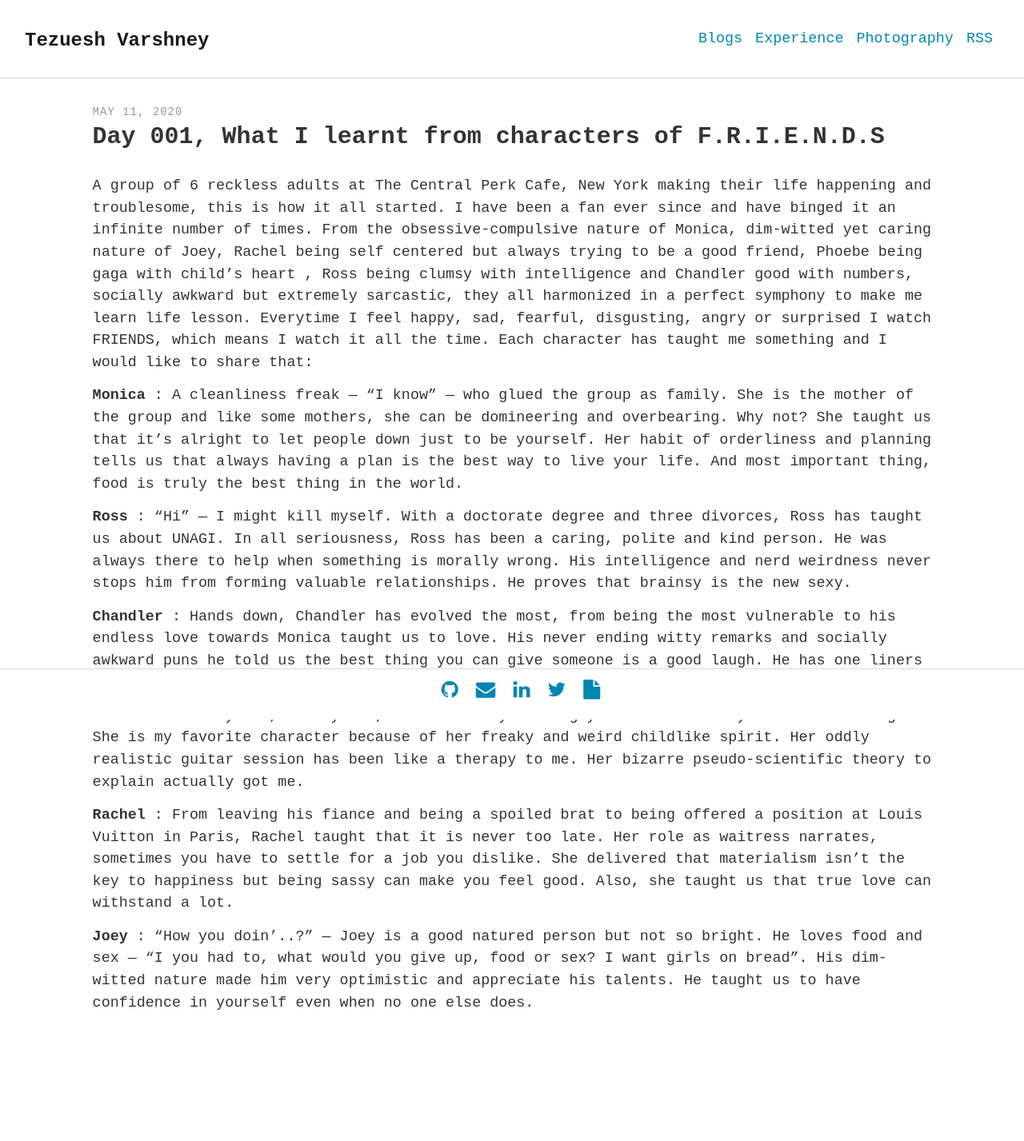
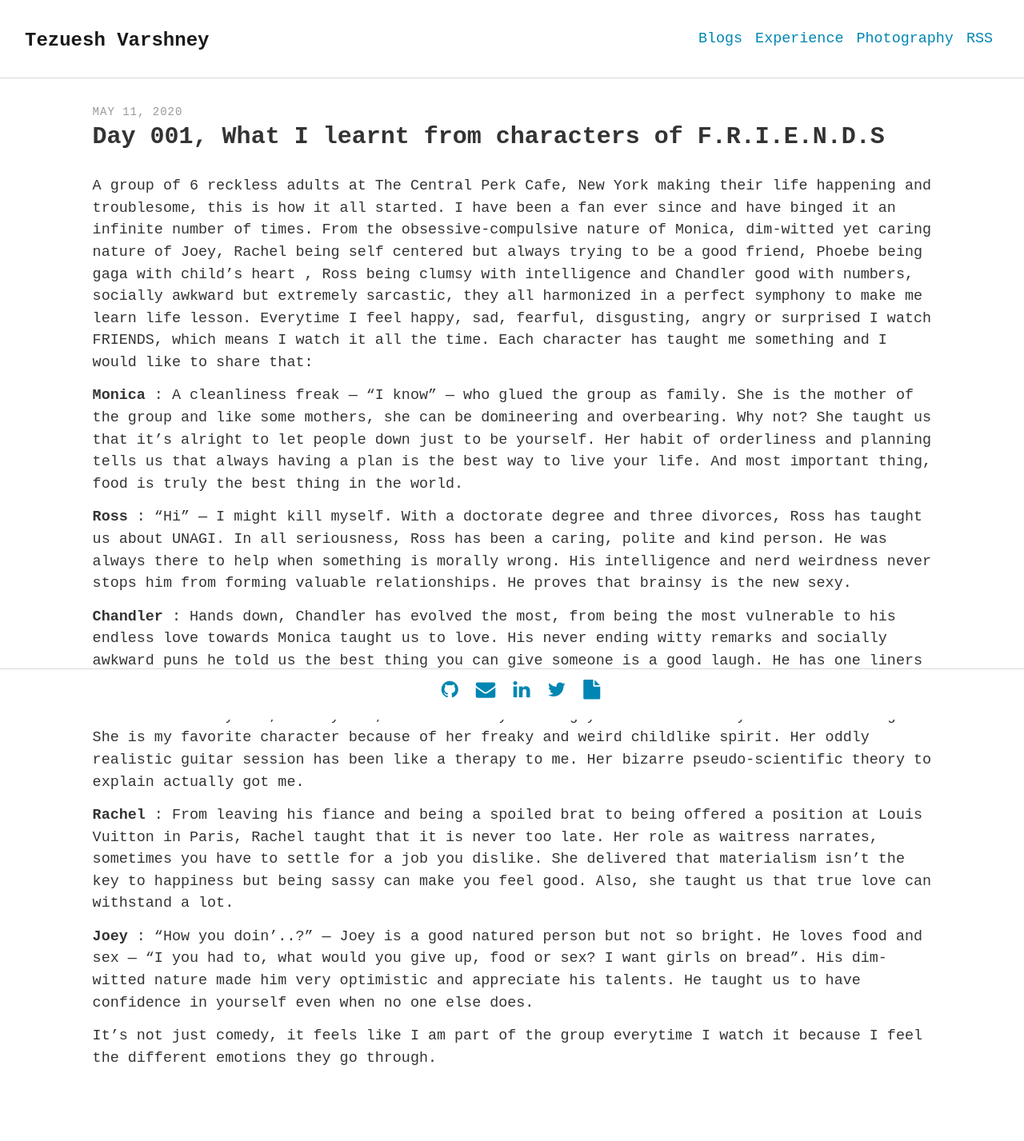
Before and after one commit to square-1111/square-1111.github.io, a Jekyll site: the page built from _posts/2020-05-11-What-i-learnt-from-friends.md, in a window 1280 px wide. Shown: the whole page at 80% size. Built offline with Jekyll 4.4.1, drawn with Linux system fonts in a browser that asks for light colours; some web fonts are replaced; before the commit the page ends 1310 px from its top, so only the background shows below that.

Commit message:
1) Fix: Footer 2) Add finishing line to Day001 post

```diff
--- a/_posts/2020-05-11-What-i-learnt-from-friends.md
+++ b/_posts/2020-05-11-What-i-learnt-from-friends.md
@@ -18,3 +18,6 @@
 **Rachel** : From leaving his fiance and being a spoiled brat to being offered a position at Louis Vuitton in Paris, Rachel taught that it is never too late. Her role as waitress narrates, sometimes you have to settle for a job you dislike. She delivered that materialism isn’t the key to happiness but being sassy can make you feel good. Also, she taught us that true love can withstand a lot.
 
 **Joey** : “How you doin’..?” — Joey is a good natured person but not so bright. He loves food and sex — “I you had to, what would you give up, food or sex? I want girls on bread”. His dim-witted nature made him very optimistic and appreciate his talents. He taught us to have confidence in yourself even when no one else does.
+
+
+It's not just comedy, it feels like I am part of the group everytime I watch it because I feel the different emotions they go through.
--- a/assets/scss/_layout.scss
+++ b/assets/scss/_layout.scss
@@ -44,6 +44,8 @@
   margin-right: auto;
   max-width: 60em;
   font-weight: normal;
+  padding-bottom: 2cm;
+
 }
 
 .pull-left {
--- a/assets/scss/_syntax-highlighting.scss
+++ b/assets/scss/_syntax-highlighting.scss
@@ -2,7 +2,7 @@
 * Syntax highlighting styles
 */
 .highlight {
-  margin: $base-spacing 0;
+  margin: $base-spacing 1000em;
   padding: 0;
   box-shadow: 0px 0px 2px rgba($black-color, .1);
 
```
Also changed, not shown: 1 other file.
